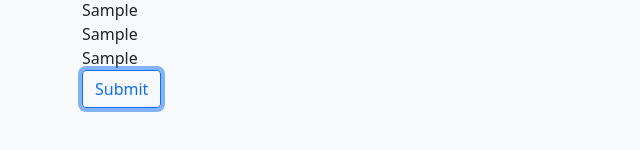
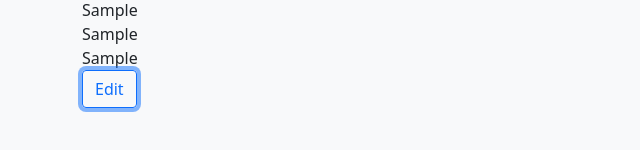
Before and after one commit to jjjjonathan/resumakr, a React (Create React App) app: page / in a window 1280 px wide. Both pictures are taken after typing "Sample", "Sample", "Sample" into the empty fields and a click on the button "Submit". Shown: the part 152-302 px from the top of the page, without its empty margins (0-640 px from the left). Built offline with nearby package versions, Linux system fonts and the light colour scheme.

Commit message:
edit/submit working

```diff
--- /dev/null
+++ b/src/components/Button.js
@@ -0,0 +1,23 @@
+import React from "react";
+
+export default class Button extends React.Component {
+  render() {
+    let button;
+
+    if (this.props.editMode) {
+      button = (
+        <button type="submit" className="btn btn-outline-primary">
+          Submit
+        </button>
+      );
+    } else {
+      button = (
+        <button type="submit" className="btn btn-outline-primary">
+          Edit
+        </button>
+      );
+    }
+
+    return button;
+  }
+}
--- a/src/components/Contact.js
+++ b/src/components/Contact.js
@@ -1,5 +1,6 @@
 import React from "react";
 import Line from "../components/Line";
+import Button from "../components/Button";
 
 export default class Contact extends React.Component {
   constructor(props) {
@@ -22,7 +23,13 @@
 
   handleSubmit(event) {
     event.preventDefault();
-    this.setState({ editMode: false });
+    this.setState((state) => {
+      if (state.editMode === true) {
+        return { editMode: false };
+      } else {
+        return { editMode: true };
+      }
+    });
   }
 
   render() {
@@ -54,9 +61,7 @@
             value={this.state.email}
             onChange={this.handleChange}
           />
-          <button type="submit" className="btn btn-outline-primary">
-            Submit
-          </button>
+          <Button editMode={this.state.editMode} />
         </form>
       </div>
     );
```
